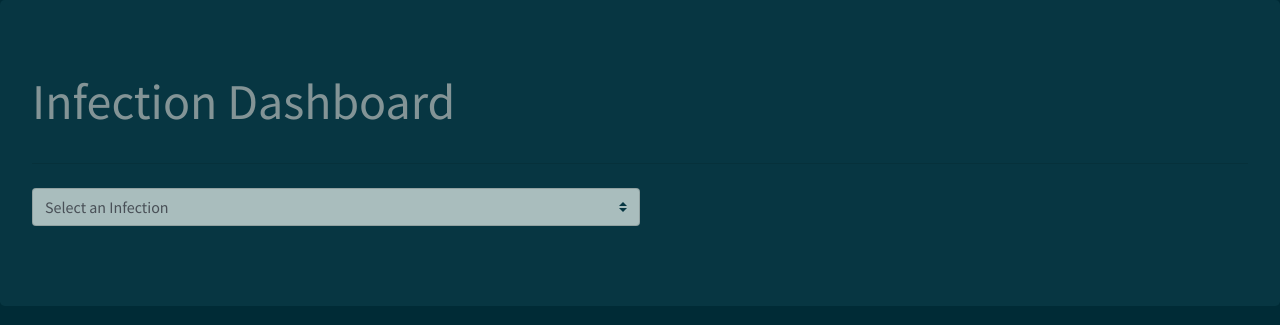
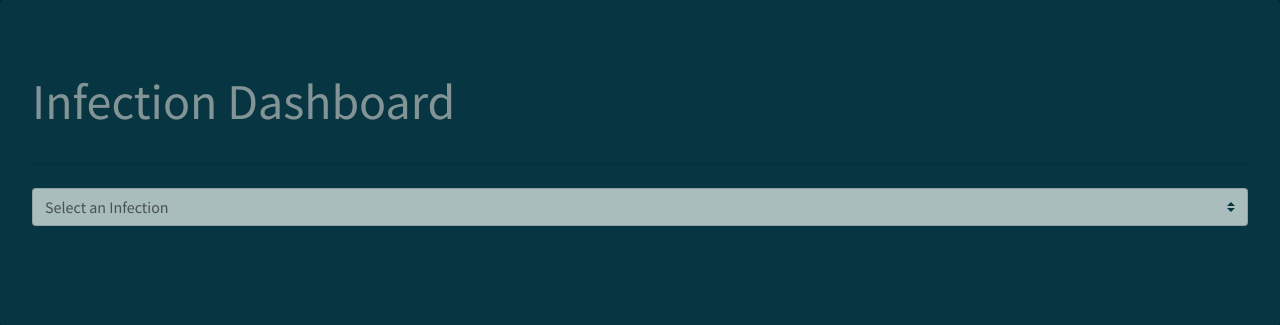
Before and after one commit to elijah-freeman/HuskyDataIncWebApp, a PHP site: page /infection.php in a window 1280 px wide. Shown: the part 92-417 px from the top of the page. Run offline with PHP 8.4, Linux system fonts and the light colour scheme; data comes from the database, SQL or seed files in the repository.

Commit message:
Infection webpage is complete

```diff
--- a/infection.php
+++ b/infection.php
@@ -69,6 +69,7 @@ Group members: Elijah Freeman, Roy (Dongyeon) Joo, Xiuxiang Wu
     <form method="GET" action="infection.php">
         <!-- div container for the drop down form select bar -->
 
+<div class="infection-container">
         <div class="item-1">
             <div class="form-group">
                 <select id="infection_select" class="custom-select" name="infection" onchange='this.form.submit()'>
@@ -91,6 +92,7 @@ Group members: Elijah Freeman, Roy (Dongyeon) Joo, Xiuxiang Wu
                     ?>
                 </select>
             </div>
+        </div>
 
 
             <div class="item-2">
@@ -112,7 +114,7 @@ Group members: Elijah Freeman, Roy (Dongyeon) Joo, Xiuxiang Wu
                                 array_push($array, 'Unknown', 'Unknown');
                             }
                             ?>
-                            <div class="card bg-light mb-3" style="max-width: 20rem;">
+                            <div class="card text-white bg-warning mb-3" style="max-width: 20rem;">
                                 <div class="card-header">Infection</div>
                                 <div class="card-body">
                                     <h4 id="result" class="card-title"><?php echo $_GET['infection'] ?></h4>
@@ -151,52 +153,10 @@ Group members: Elijah Freeman, Roy (Dongyeon) Joo, Xiuxiang Wu
                                 array_push($array, 'Unknown', 'Unknown');
                             }
                             ?>
-                            <div class="card bg-light mb-3" style="max-width: 20rem;">
+                            <div class="card text-white bg-info mb-3" style="max-width: 20rem;">
                                 <div class="card-header">Medication</div>
                                 <div class="card-body">
                                     <h4 id="result" class="card-title"><?php echo $array[0] ?></h4>
-
-
-                                    <p class="card-text"></p>
-                                </div>
-                            </div>
-                            <?php
-                        } // release the memory used by the result set
-                        mysqli_free_result($result);
-                    }
-                } // end if (isset)
-                // end if ($_SERVER)
-                ?>
-            </div>
-
-
-
-            <div class="item-4">
-                <?php
-                if ($_SERVER["REQUEST_METHOD"] == "GET") {
-                    if (isset($_GET['infection']) ) {
-                        if (mysqli_connect_errno()) {
-                            die(mysqli_connect_error() );
-                        }
-                        $sql = "SELECT DISTINCT description, infection_name
-                            FROM SYMPTOM
-                            WHERE infection_name = '{$_GET['infection']}';";
-                        if ($result = mysqli_query($connection, $sql)) {
-                            $array = array();
-                            while($row = mysqli_fetch_assoc($result)) {
-                                array_push($array, $row['description']);
-                            }
-                            ?>
-                            <div class="card bg-light mb-3" style="max-width: 20rem;">
-                                <div class="card-header">Symptoms</div>
-                                <div class="card-body">
-
-                                    <?php
-                                    sort($array);
-                                    foreach ($array as &$value) {
-                                        ?>
-                                        <p style="margin-bottom: 0; margin-top: 0; line-height:1;" ><?php echo $value ?></p>
-                                    <?php } ?>
                                     <p class="card-text"></p>
                                 </div>
                             </div>
@@ -214,6 +174,63 @@ Group members: Elijah Freeman, Roy (Dongyeon) Joo, Xiuxiang Wu
 
 
 
+            <div class="item-4">
+                <?php
+                if ($_SERVER["REQUEST_METHOD"] == "GET") {
+                if (isset($_GET['infection']) ) {
+                if (mysqli_connect_errno()) {
+                    die(mysqli_connect_error() );
+                }
+
+                $sql = "SELECT DISTINCT description, infection_name
+                            FROM SYMPTOM
+                            WHERE infection_name = '{$_GET['infection']}';";
+
+                if ($result = mysqli_query($connection, $sql)) {
+                ?>
+                <div class="card text-white bg-primary mb-3" style="max-width: 20rem;">
+                    <div class="card-header">Symptoms</div>
+                    <div class="card-body">
+                        <small style="padding-bottom: 15px" class="form-text">Patients who have <?php echo $_GET['infection'] ?>
+                            experience the following symptoms:
+                        </small>
+                        <table cellpadding="10px" class="table table-hover" style="border-top: none;">
+                            <?php
+                            if ( mysqli_connect_errno() )
+                            {
+                                die(mysqli_connect_error() );
+                            }
+                            $sql = "SELECT DISTINCT description, infection_name
+                                    FROM SYMPTOM
+                                    WHERE infection_name = '{$_GET['infection']}';";
+
+                            if ($result = mysqli_query($connection, $sql))
+                            {
+                                while($row = mysqli_fetch_assoc($result))
+                                {
+                                    ?>
+                                    <tr>
+                                        <td class="text-white" style="font-size: 16px"><?php echo $row['description'] ?></td>
+                                    </tr>
+
+
+                                    <?php
+                                } // release the memory used by the result set
+                                mysqli_free_result($result);
+                            }
+
+                            } // end if (isset)
+                            } // end if ($_SERVER)
+                            }
+                            ?>
+
+                        </table>
+                        <p class="card-text"></p>
+                    </div>
+                </div>
+            </div>
+
+
 
             <div class="item-5">
                 <?php
@@ -223,44 +240,55 @@ Group members: Elijah Freeman, Roy (Dongyeon) Joo, Xiuxiang Wu
                     die(mysqli_connect_error() );
                 }
 
-//                        $sql = "SELECT DISTINCT description, infection_name
-//                            FROM SYMPTOM
-//                            WHERE infection_name = '{$_GET['infection']}';";
-
+                if ($result = mysqli_query($connection, $sql)) {
+                ?>
+                <div class="card text-white bg-danger mb-3" style="max-width: 20rem;">
+                    <div class="card-header">Locations and Counts of Current <?$_GET['infection']?> Cases</div>
+                    <div class="card-body">
+                        <small style="padding-bottom: 15px" class="form-text">Patients who have <?php echo $_GET['infection'] ?>
+                            can be found in the following locations:
+                        </small>
+                        <table cellpadding="10px" class="table table-hover" style="border-top: none;">
+                            <thead>
+                            <tr class="text-white">
+                                <th scope="col">Location</th>
+                                <th scope="col">Cases</th>
+                            </tr>
+                            </thead>
+                            <?php
+                            if ( mysqli_connect_errno() )
+                            {
+                                die(mysqli_connect_error() );
+                            }
                             $sql = "SELECT DISTINCT county, sickness_type, COUNT(county) as infection_count
                                 FROM (SELECT county, sickness_type, infection_rate
                                 FROM HOSPITAL JOIN PATIENT ON HOSPITAL.hospital_name = PATIENT.hosp_name, INFECTION
                                 WHERE PATIENT.sickness_type = INFECTION.infection_name) T1
                                 WHERE sickness_type = '{$_GET['infection']}' GROUP BY county";
 
-                        if ($result = mysqli_query($connection, $sql)) {
-                            $array = array();
-                            while($row = mysqli_fetch_assoc($result)) {
-                                array_push($array, $row['county'],  $row['infection_count']);
-                            }
+                            if ($result = mysqli_query($connection, $sql))
+                            {
+                                while($row = mysqli_fetch_assoc($result))
+                                {
                                     ?>
-                            <div class="card bg-light mb-3" style="max-width: 20rem;">
-                                <div class="card-header">Locations and Counts of Current <?$_GET['infection']?> Cases</div>
-                                <div class="card-body">
-                                    <?php
-                                    for ($x = 0; $x < count($array); $x++) {
-                                        ?>
-                                        <div id="location-chart" >
-                                            <span ><?php echo $array[$x];?></span>
-                                             &nbsp;&nbsp;
-                                            <span ><?php echo $array[$x+1];?></span>
-                                        </div>
-                                    <?php $x = $x + 1;} ?>
-                                    <p class="card-text"></p>
-                                </div>
-                            </div>
+                                    <tr class="text-white">
+                                        <td><?php echo $row['county'] ?></td>
+                                        <td><?php echo $row['infection_count'] ?></td>
+                                    </tr>
                                     <?php
                                 } // release the memory used by the result set
                                 mysqli_free_result($result);
                             }
+
                             } // end if (isset)
-                // end if ($_SERVER)
+                            } // end if ($_SERVER)
+                            }
                             ?>
+
+                        </table>
+                        <p class="card-text"></p>
+                    </div>
+                </div>
             </div>
 
 
@@ -272,17 +300,20 @@ Group members: Elijah Freeman, Roy (Dongyeon) Joo, Xiuxiang Wu
                         if (mysqli_connect_errno()) {
                             die(mysqli_connect_error() );
                         }
-                        $sql = "SELECT severity, duration, age_range
+                        $sql = "SELECT  duration, age_range
                             FROM PATIENT
                             WHERE sickness_type = '{$_GET['infection']}';";
                         if ($result = mysqli_query($connection, $sql)) {
                             ?>
-                            <div class="card bg-light mb-3" style="max-width: 20rem;">
+                            <div class="card text-white bg-success mb-3" style="max-width: 20rem;">
                                 <div class="card-header">Patient Information</div>
                                 <div class="card-body">
+                                    <small style="padding-bottom: 15px" class="form-text">Information about patients who are
+                                        currently infected with <?php echo $_GET['infection'] ?>
+                                    </small>
                                     <table cellpadding="10px" class="table table-hover" style="border-top: none;">
                                         <thead>
-                                        <tr>
+                                        <tr class="text-white">
                                             <th scope="col">Severity</th>
                                             <th scope="col">Duration in Hospital</th>
                                             <th scope="col">Age</th>
@@ -303,7 +334,7 @@ Group members: Elijah Freeman, Roy (Dongyeon) Joo, Xiuxiang Wu
                                             while($row = mysqli_fetch_assoc($result))
                                             {
                                                 ?>
-                                                <tr>
+                                                <tr class="text-white">
                                                     <td><?php echo $row['severity'] ?></td>
                                                     <td><?php echo $row['duration'] ?></td>
                                                     <td><?php echo $row['age_range'] ?></td>
@@ -323,9 +354,7 @@ Group members: Elijah Freeman, Roy (Dongyeon) Joo, Xiuxiang Wu
                                 </div>
                             </div>
             </div>
-
+        </div>
     </form>
-
-
 </body>
 </html>
--- a/infection_stylesheet.css
+++ b/infection_stylesheet.css
@@ -1,16 +1,32 @@
-.location-chart {
-    display: flex;
-    justify-content: space-between;
-    padding: 20px;
-
+.item-1 {
+    grid-area: infection-select;
 }
 
+.item-2 {
+    grid-area: infection-chart;
+}
 
+.item-3 {
+    grid-area: medication-chart;
+}
 
+.item-4 {
+    grid-area: symptom-chart;
+}
 
+.item-5 {
+    grid-area: locations-chart;
+}
 
+.item-6 {
+    grid-area: patient-chart;
+}
 
-
-.item-1 {
-    padding-right: 50%;
+.infection-container {
+    display: grid;
+    gap: 10px;
+    grid-template-areas:
+    "infection-select infection-select infection-select"
+    "infection-chart symptom-chart patient-chart"
+    "medication-chart locations-chart patient-chart";
 }
```
Lines whose indentation alone changed are shown as unchanged.
